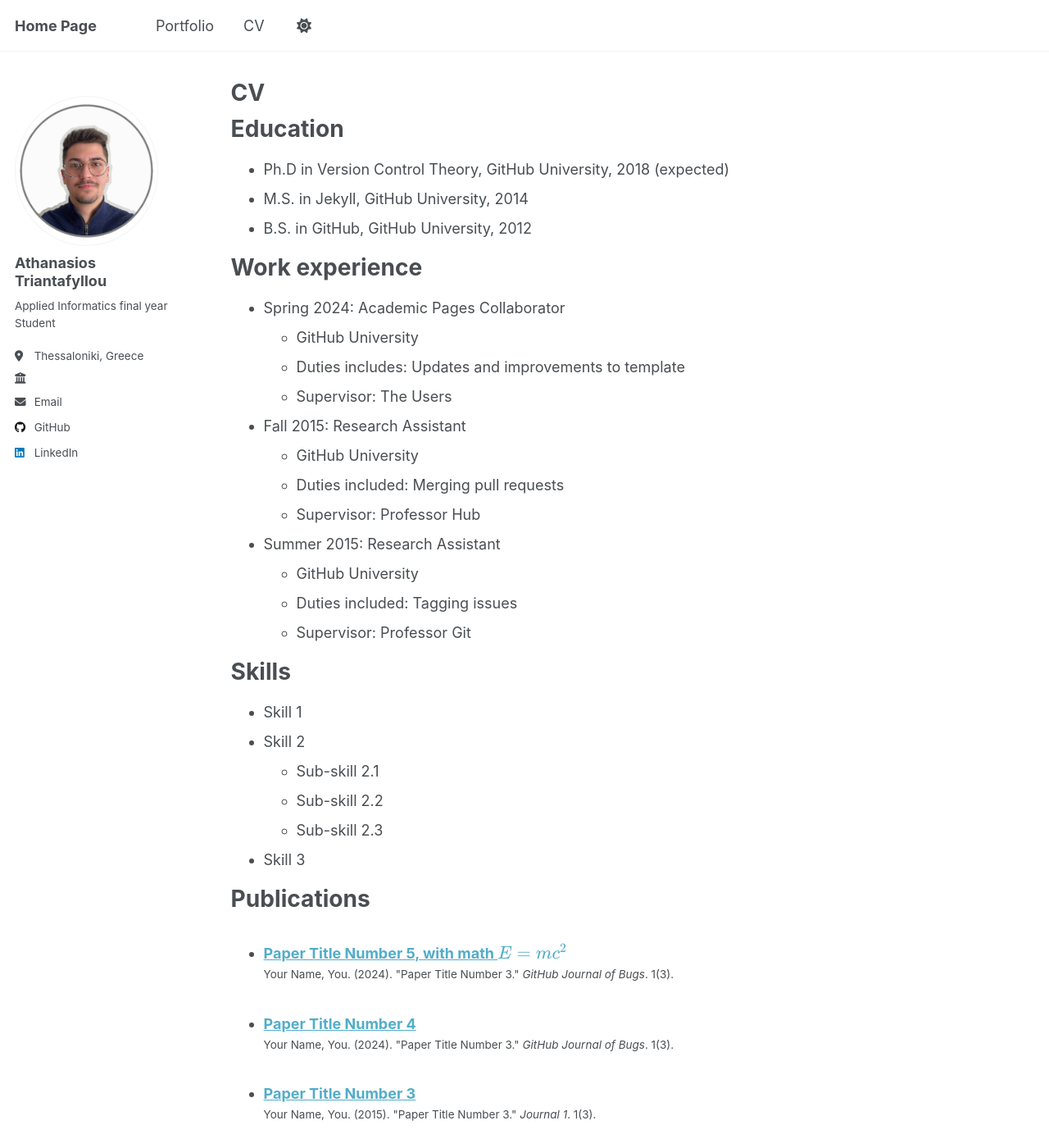
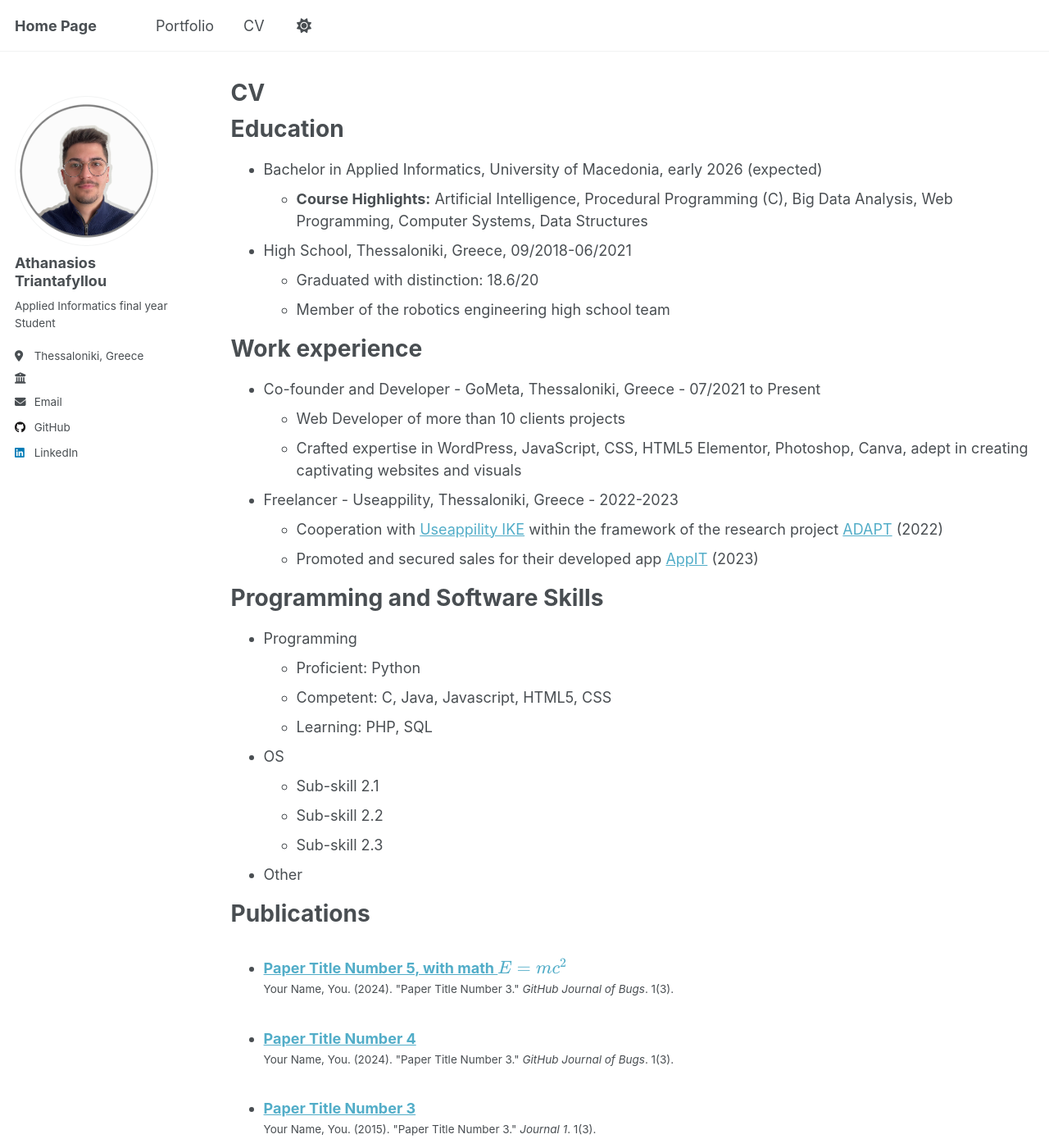
Before and after one commit to AthTriantafyllou/AthTriantafyllou.github.io, a Jekyll site: the page built from _pages/cv.md, in a window 1280 px wide and 1400 px high. Shown: the whole window at 82% size. Built offline with Jekyll 4.4.1, drawn with Linux system fonts in a browser that asks for light colours; a script that is not in the unit is left out.

Commit message:
Update cv.md

```diff
--- a/_pages/cv.md
+++ b/_pages/cv.md
@@ -11,35 +11,37 @@ redirect_from:
 
 Education
 ======
-* Ph.D in Version Control Theory, GitHub University, 2018 (expected)
-* M.S. in Jekyll, GitHub University, 2014
-* B.S. in GitHub, GitHub University, 2012
+* Bachelor in Applied Informatics, University of Macedonia, early 2026 (expected)
+  * <b>Course Highlights:</b> Artificial Intelligence, Procedural Programming (C), Big Data Analysis, Web Programming, Computer Systems, Data Structures
+* High School, Thessaloniki, Greece, 09/2018-06/2021
+  * Graduated with distinction: 18.6/20
+  * Member of the robotics engineering high school team
+
 
 Work experience
 ======
-* Spring 2024: Academic Pages Collaborator
-  * GitHub University
-  * Duties includes: Updates and improvements to template
-  * Supervisor: The Users
+* Co-founder and Developer - GoMeta, Thessaloniki, Greece - 07/2021 to Present
+  * Web Developer of more than 10 clients projects
+  * Crafted expertise in WordPress, JavaScript, CSS, HTML5 Elementor, Photoshop, Canva, adept in creating captivating websites and visuals
 
-* Fall 2015: Research Assistant
-  * GitHub University
-  * Duties included: Merging pull requests
-  * Supervisor: Professor Hub
+* Freelancer - Useappility, Thessaloniki, Greece - 2022-2023
+  * Cooperation with [Useappility IKE](https://useappility.com){:target="_blank"} within the framework of the research project [ADAPT](https://useappility.com/en/adapt_app/){:target="_blank"} (2022)
+  * Promoted and secured sales for their developed app [AppIT](https://appit.info){:target="_blank"} (2023)
 
-* Summer 2015: Research Assistant
-  * GitHub University
-  * Duties included: Tagging issues
-  * Supervisor: Professor Git
 
-Skills
+
+
+Programming and Software Skills
 ======
-* Skill 1
-* Skill 2
+* Programming
+  * Proficient: Python
+  * Competent: C, Java, Javascript, HTML5, CSS
+  * Learning: PHP, SQL
+* OS
   * Sub-skill 2.1
   * Sub-skill 2.2
   * Sub-skill 2.3
-* Skill 3
+* Other
 
 Publications
 ======
```
